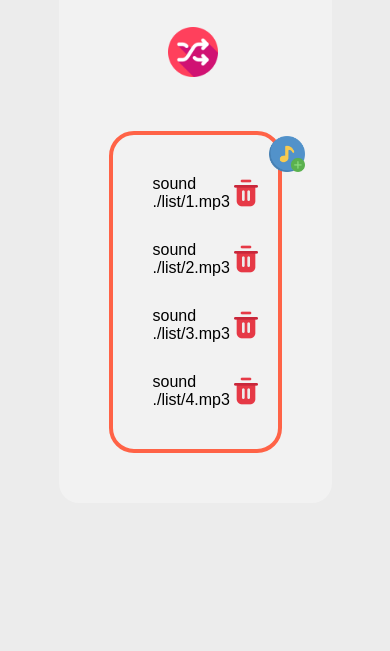
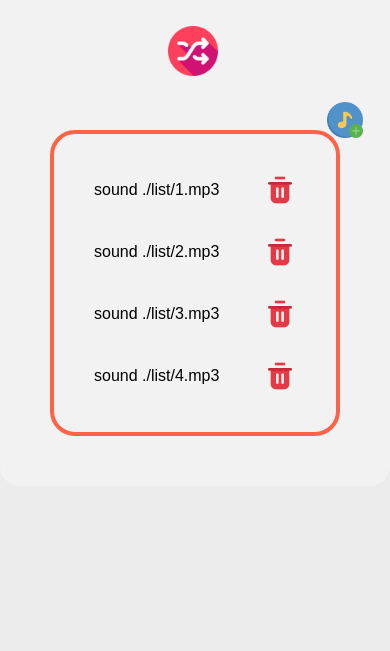
Before and after one commit to Hijazi01/Media-Player, a plain HTML site: page index.html in a window 390 px wide. Shown: the part 193-844 px from the top of the page. Drawn offline with Linux system fonts and the light colour scheme.

Commit message:
edit-add-btn

```diff
--- a/style.css
+++ b/style.css
@@ -135,3 +135,12 @@ aside{
     }
 
 }
+
+/* ================================================================================= */
+@media screen and (max-width: 600px) {
+    .content{
+        /* background-color: #030303e8; */
+        width: 100%;
+            }
+
+    }
```
